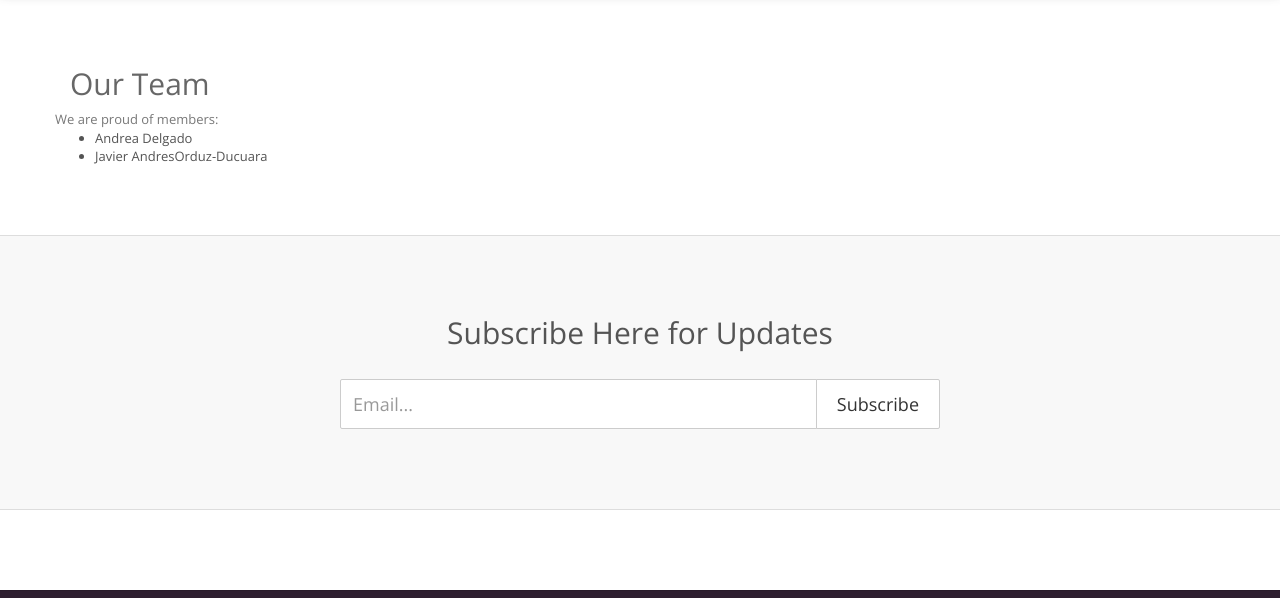
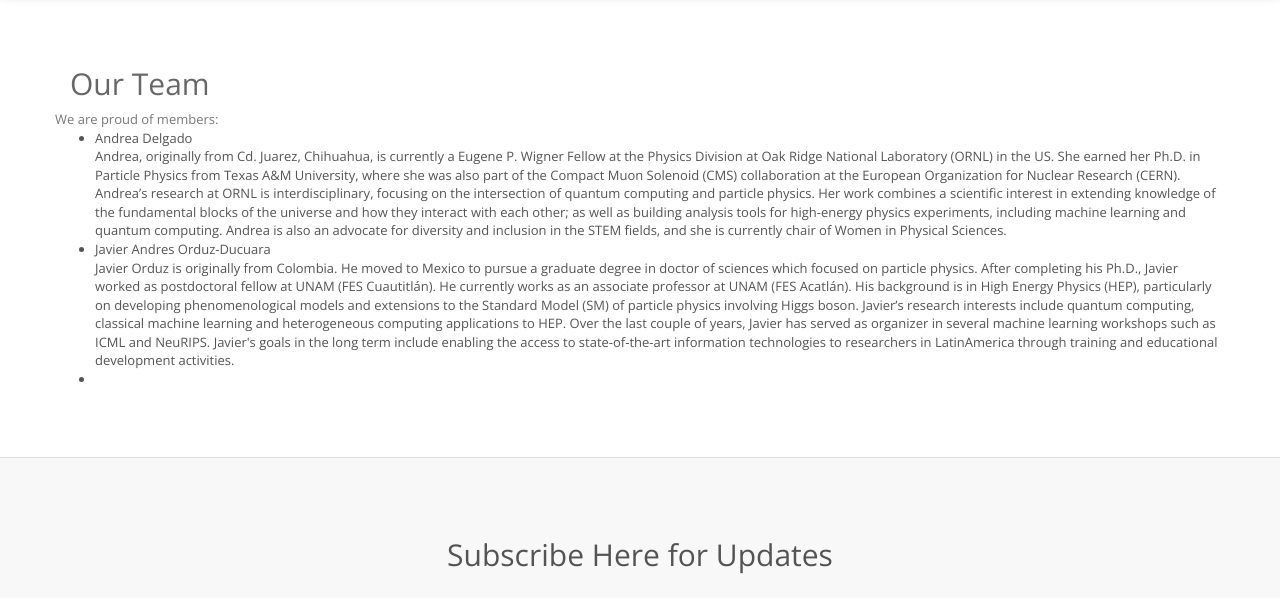
Before and after one commit to QMexico/qmexico.github.io, a plain HTML site: page team.html in a window 1280 px wide. Shown: the part 84-682 px from the top of the page. Drawn offline with nearby package versions, Linux system fonts and the light colour scheme.

Commit message:
profiles

```diff
--- a/team.html
+++ b/team.html
@@ -68,10 +68,18 @@
 We are proud of members:
  <ul>
   <li>Andrea Delgado</li>
+Andrea, originally from Cd. Juarez, Chihuahua, is currently a Eugene P. Wigner Fellow at the Physics Division at Oak Ridge National Laboratory (ORNL) in the US. She earned her Ph.D. in Particle Physics from Texas A&M University, where she was also part of the Compact Muon Solenoid (CMS) collaboration at the European Organization for Nuclear Research (CERN).
+
+Andrea’s research at ORNL is interdisciplinary, focusing on the intersection of quantum computing and particle physics. Her work combines a scientific interest in extending knowledge of the fundamental blocks of the universe and how they interact with each other; as well as building analysis tools for high-energy physics experiments, including machine learning and quantum computing.
+Andrea is also an advocate for diversity and inclusion in the STEM fields, and she is currently chair of Women in Physical Sciences.
 
 
-  <li>Javier AndresOrduz-Ducuara</li>
+  <li>Javier Andres Orduz-Ducuara</li>
 
+Javier Orduz is originally from Colombia. He moved to Mexico to pursue a graduate degree in doctor of sciences which focused on particle physics. After completing his Ph.D., Javier worked as postdoctoral fellow at UNAM (FES Cuautitlán). He currently works as an associate professor at UNAM (FES Acatlán). His background is in High Energy Physics (HEP), particularly on developing phenomenological models and extensions to the Standard Model (SM) of particle physics involving Higgs boson. Javier’s research interests include quantum computing, classical machine learning and heterogeneous computing applications to HEP. Over the last couple of years, Javier has served as organizer in several machine learning workshops such as ICML and NeuRIPS. Javier's goals in the long term include enabling the access to state-of-the-art information technologies to researchers in LatinAmerica through training and educational development activities.
+
+
+  <li></li>
 </ul>
 
 
```
Also changed, not shown: 2 other files.
